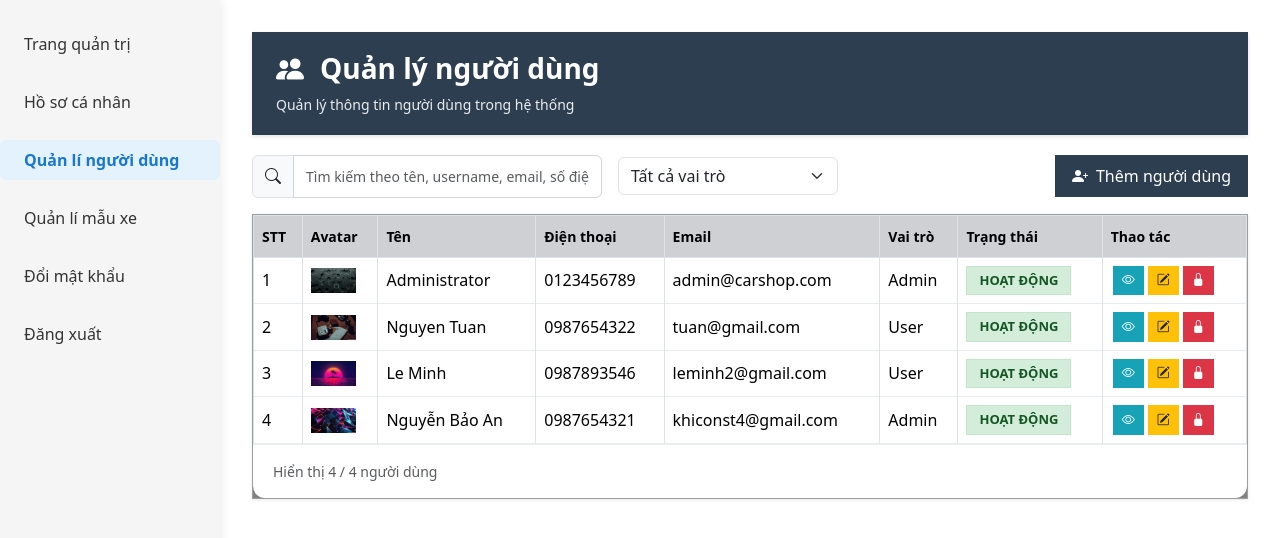
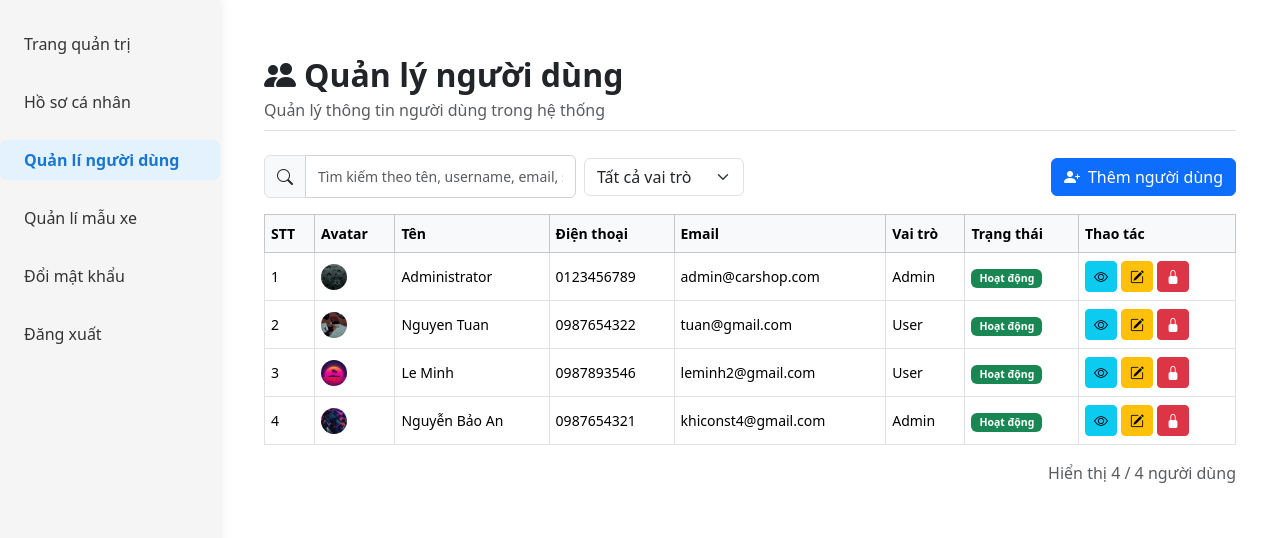
Before and after one commit to 4nlista/showroom_cars, a React (Create React App) app: page /admin/quan-ly-nguoi-dung in a window 1280 px wide. Shown: the top 538 px of the page. Built offline with nearby package versions, Linux system fonts and the light colour scheme; data requests are answered from the project's data file.

Commit message:
chỉnh giao diện

```diff
--- a/src/pages/admin/ManageUser.css
+++ /dev/null
@@ -1,307 +0,0 @@
-CSS cho trang Quản lý người dùng
-
-.manage-user-container {
-    background-color: #f8f9fa;
-    min-height: 100vh;
-    padding: 24px;
-}
-
-.page-header {
-    background: #2c3e50;
-    color: white;
-    padding: 20px 24px;
-    border-radius: 0;
-    margin-bottom: 20px;
-    box-shadow: 0 2px 4px rgba(0, 0, 0, 0.1);
-}
-
-.page-header h2 {
-    margin: 0;
-    font-weight: 700;
-    font-size: 28px;
-}
-
-.page-header p {
-    margin: 8px 0 0 0;
-    opacity: 0.9;
-    font-size: 14px;
-}
-
-.filter-section {
-    background: white;
-    padding: 16px;
-    border-radius: 0;
-    margin-bottom: 16px;
-    box-shadow: 0 1px 3px rgba(0, 0, 0, 0.1);
-}
-
-.filter-section-wrapper {
-    display: flex;
-    justify-content: space-between;
-    align-items: center;
-    gap: 16px;
-    margin-bottom: 16px;
-}
-
-.filter-section {
-    background: white;
-    padding: 16px;
-    border-radius: 0;
-    box-shadow: 0 1px 3px rgba(0, 0, 0, 0.1);
-    flex: 1;
-    max-width: 400px;
-}
-
-.role-filter-section {
-    background: white;
-    padding: 16px;
-    border-radius: 0;
-    box-shadow: 0 1px 3px rgba(0, 0, 0, 0.1);
-}
-
-.role-filter-select {
-    border-radius: 0;
-    padding: 8px 12px;
-    border: 1px solid #ced4da;
-    min-width: 180px;
-}
-
-.role-filter-select:focus {
-    border-color: #2c3e50;
-    box-shadow: 0 0 0 0.2rem rgba(44, 62, 80, 0.15);
-}
-
-
-
-
-.filter-section .form-control {
-    border-radius: 0;
-    padding: 8px 12px;
-    border: 1px solid #ced4da;
-}
-
-.filter-section .form-control:focus {
-    border-color: #2c3e50;
-    box-shadow: 0 0 0 0.2rem rgba(44, 62, 80, 0.15);
-}
-
-.user-table-container {
-    background: rgb(131, 128, 128);
-    border-radius: 0;
-    box-shadow: 0 1px 3px rgba(0, 0, 0, 0.1);
-    overflow: hidden;
-    border: 1px solid #999e9e;
-}
-
-.user-table {
-    margin: 0;
-}
-
-.user-table thead {
-    background: #313234;
-}
-
-.user-table thead th {
-    background: #ced0d4;
-    vertical-align: middle;
-    padding: 10px 8px;
-    font-size: 14px;
-}
-
-.user-table tbody tr {
-    border-bottom: 1px solid #e9ecef;
-    transition: background-color 0.2s ease;
-}
-
-.user-table tbody tr:hover {
-    background-color: #f8f9fa;
-}
-
-.user-table tbody td {
-    padding: 8px;
-    vertical-align: middle;
-}
-
-.user-avatar {
-    width: 45px;
-    height: 25px;
-    object-fit: cover;
-    transition: transform 0.3s ease;
-}
-
-.user-avatar:hover {
-    transform: scale(1.1);
-}
-
-.action-btn {
-    border-radius: 0;
-    padding: 4px 8px;
-    font-size: 13px;
-    margin: 0 2px;
-    transition: all 0.2s ease;
-}
-
-.action-btn:hover {
-    opacity: 0.8;
-}
-
-.btn-view {
-    background-color: #17a2b8;
-    border-color: #17a2b8;
-    color: white;
-}
-
-.btn-view:hover {
-    background-color: #138496;
-    border-color: #117a8b;
-    box-shadow: 0 4px 8px rgba(23, 162, 184, 0.3);
-}
-
-.btn-edit {
-    background-color: #ffc107;
-    border-color: #ffc107;
-    color: #212529;
-}
-
-.btn-edit:hover {
-    background-color: #e0a800;
-    border-color: #d39e00;
-    box-shadow: 0 4px 8px rgba(255, 193, 7, 0.3);
-}
-
-.btn-delete {
-    background-color: #dc3545;
-    border-color: #dc3545;
-    color: white;
-}
-
-.btn-delete:hover {
-    background-color: #c82333;
-    border-color: #bd2130;
-    box-shadow: 0 4px 8px rgba(220, 53, 69, 0.3);
-}
-
-.btn-lock {
-    background-color: #dc3545;
-    border-color: #dc3545;
-    color: white;
-}
-
-.btn-lock:hover {
-    background-color: #c82333;
-    border-color: #bd2130;
-    box-shadow: 0 4px 8px rgba(220, 53, 69, 0.3);
-}
-
-.btn-unlock {
-    background-color: #28a745;
-    border-color: #28a745;
-    color: white;
-}
-
-.btn-unlock:hover {
-    background-color: #218838;
-    border-color: #1e7e34;
-    box-shadow: 0 4px 8px rgba(40, 167, 69, 0.3);
-}
-
-.status-badge {
-    display: inline-block;
-    padding: 4px 12px;
-    border-radius: 0;
-    font-size: 13px;
-    font-weight: 600;
-    text-transform: uppercase;
-}
-
-.status-active {
-    background-color: #d4edda;
-    color: #155724;
-    border: 1px solid #c3e6cb;
-}
-
-.status-inactive {
-    background-color: #f8d7da;
-    color: #721c24;
-    border: 1px solid #f5c6cb;
-}
-
-.loading-container {
-    display: flex;
-    justify-content: center;
-    align-items: center;
-    min-height: 400px;
-}
-
-.no-data-container {
-    text-align: center;
-    padding: 60px 20px;
-    color: #6c757d;
-}
-
-.no-data-container i {
-    font-size: 64px;
-    margin-bottom: 16px;
-    opacity: 0.5;
-}
-
-.no-data-container h5 {
-    margin-top: 16px;
-    color: #495057;
-}
-
-.pagination-info {
-    background: white;
-    padding: 16px 20px;
-    border-radius: 0 0 12px 12px;
-    border-top: 1px solid #e9ecef;
-    display: flex;
-    justify-content: space-between;
-    align-items: center;
-}
-
-.pagination-info .text-muted {
-    font-size: 14px;
-}
-
-.btn-create-user {
-    background-color: #2c3e50;
-    border-color: #2c3e50;
-    color: white;
-    border-radius: 0;
-    padding: 8px 16px;
-    white-space: nowrap;
-    font-weight: 500;
-    transition: all 0.2s ease;
-}
-
-.btn-create-user:hover {
-    background-color: #1a252f;
-    border-color: #1a252f;
-    box-shadow: 0 4px 8px rgba(44, 62, 80, 0.3);
-}
-
-@media (max-width: 768px) {
-    .page-header {
-        padding: 16px 20px;
-    }
-
-    .page-header h2 {
-        font-size: 22px;
-    }
-
-    .filter-section {
-        padding: 16px;
-    }
-
-    .user-table thead th,
-    .user-table tbody td {
-        padding: 12px 8px;
-        font-size: 13px;
-    }
-
-    .action-btn {
-        padding: 4px 8px;
-        margin: 2px;
-    }
-}
--- a/src/pages/admin/ManageUser.jsx
+++ b/src/pages/admin/ManageUser.jsx
@@ -6,7 +6,7 @@ import UserEditModal from './UserEditModal';
 import CreateUserModal from './CreateUserModal';
 import { fetchAllUsers } from '../../services/userApi';
 import { updateUser, deleteUser, filterUsers } from '../../services/userService';
-import './ManageUser.css';
+// Không dùng CSS custom, chỉ dùng Bootstrap thuần
 
 const ManageUser = () => {
     // State quản lý danh sách users
@@ -130,23 +130,21 @@ const ManageUser = () => {
 
     return (
         <AdminLayout>
-            <div className="manage-user-container">
-                {/* Header */}
-                <div className="page-header">
-                    <h2>
-                        <i className="bi bi-people-fill me-3"></i>
+            <div className="container py-4">
+                <div className="mb-4 border-bottom pb-2">
+                    <h2 className="fw-bold mb-1">
+                        <i className="bi bi-people-fill me-2"></i>
                         Quản lý người dùng
                     </h2>
-                    <p>Quản lý thông tin người dùng trong hệ thống</p>
+                    <div className="text-muted">Quản lý thông tin người dùng trong hệ thống</div>
                 </div>
 
-                {/* Hiển thị lỗi nếu có */}
                 {error && <Alert variant="danger" className="mb-3">{error}</Alert>}
 
-                {/* Filter Section: search + role filter + add user button trên cùng 1 hàng */}
                 <Form className="mb-3">
-                    <div className="d-flex gap-3 align-items-center flex-wrap">
-                        <InputGroup style={{ maxWidth: 350 }}>
+                    <div className="row g-2 align-items-center">
+                        <div className="col-auto" style={{ minWidth: 320 }}>
+                            <InputGroup>
                                 <InputGroup.Text>
                                     <i className="bi bi-search"></i>
                                 </InputGroup.Text>
@@ -165,89 +163,88 @@ const ManageUser = () => {
                                     </Button>
                                 )}
                             </InputGroup>
+                        </div>
+                        <div className="col-auto">
                             <Form.Select
                                 value={roleFilter}
                                 onChange={handleRoleFilterChange}
-                            style={{ minWidth: 180, maxWidth: 220 }}
+                                style={{ minWidth: 160 }}
                             >
                                 <option value="all">Tất cả vai trò</option>
                                 <option value="1">Admin</option>
                                 <option value="2">User</option>
                             </Form.Select>
+                        </div>
+                        <div className="col ms-auto text-end">
                             <Button
                                 variant="primary"
                                 onClick={handleCreateUser}
-                            className="btn-create-user ms-auto"
                             >
                                 <i className="bi bi-person-plus-fill me-2"></i>
                                 Thêm người dùng
                             </Button>
                         </div>
+                    </div>
                 </Form>
 
-                {/* Hiển thị loading spinner */}
                 {loading ? (
-                    <div className="loading-container">
+                    <div className="d-flex justify-content-center align-items-center" style={{ minHeight: 300 }}>
                         <Spinner animation="border" role="status" variant="primary">
                             <span className="visually-hidden">Đang tải...</span>
                         </Spinner>
                     </div>
                 ) : (
-                    <div className="user-table-container">
-                        <Table className="user-table" bordered hover>
-                            <thead>
+                    <div className="table-responsive">
+                        <Table bordered hover style={{ fontSize: 14 }}>
+                            <thead className="table-light">
                                 <tr>
-                                    <th>STT</th>
-                                    <th>Avatar</th>
-                                    <th>Tên</th>
-                                    <th>Điện thoại</th>
-                                    <th>Email</th>
-                                    <th>Vai trò</th>
-                                    <th>Trạng thái</th>
-                                    <th>Thao tác</th>
+                                    <th style={{ textAlign: 'left', verticalAlign: 'middle', padding: '8px 6px', height: 26 }}>STT</th>
+                                    <th style={{ textAlign: 'left', verticalAlign: 'middle', padding: '8px 6px', height: 26 }}>Avatar</th>
+                                    <th style={{ textAlign: 'left', verticalAlign: 'middle', padding: '8px 6px', height: 26 }}>Tên</th>
+                                    <th style={{ textAlign: 'left', verticalAlign: 'middle', padding: '8px 6px', height: 26 }}>Điện thoại</th>
+                                    <th style={{ textAlign: 'left', verticalAlign: 'middle', padding: '8px 6px', height: 26 }}>Email</th>
+                                    <th style={{ textAlign: 'left', verticalAlign: 'middle', padding: '8px 6px', height: 26 }}>Vai trò</th>
+                                    <th style={{ textAlign: 'left', verticalAlign: 'middle', padding: '8px 6px', height: 26 }}>Trạng thái</th>
+                                    <th style={{ textAlign: 'left', verticalAlign: 'middle', padding: '8px 6px', height: 26 }}>Thao tác</th>
                                 </tr>
                             </thead>
                             <tbody>
                                 {filteredUsers.length === 0 ? (
                                     <tr>
-                                        <td colSpan="8">
-                                            <div className="no-data-container">
-                                                <i className="bi bi-inbox"></i>
-                                                <h5>Không tìm thấy dữ liệu</h5>
+                                        <td colSpan="8" style={{ padding: '18px 6px', textAlign: 'left', verticalAlign: 'middle', color: '#888' }}>
+                                            <div>
+                                                <i className="bi bi-inbox" style={{ fontSize: 28, opacity: 0.5 }}></i>
+                                                <span className="ms-2 fw-bold">Không tìm thấy dữ liệu</span>
                                                 {searchTerm && (
-                                                    <p className="text-muted">
-                                                        Không có kết quả nào cho từ khóa "{searchTerm}"
-                                                    </p>
+                                                    <span className="ms-2 small">Không có kết quả nào cho từ khóa "{searchTerm}"</span>
                                                 )}
                                             </div>
                                         </td>
                                     </tr>
                                 ) : (
                                     filteredUsers.map((user, index) => (
-                                        <tr key={user.id}>
-                                            <td>{index + 1}</td>
-                                            <td>
+                                        <tr key={user.id} style={{ height: 26 }}>
+                                            <td style={{ textAlign: 'left', verticalAlign: 'middle', padding: '8px 6px' }}>{index + 1}</td>
+                                            <td style={{ textAlign: 'left', verticalAlign: 'middle', padding: '8px 6px' }}>
                                                 <Image
                                                     src={user.avatar || 'https://via.placeholder.com/50'}
                                                     alt={user.full_name}
-                                                    className="user-avatar"
+                                                    roundedCircle
+                                                    style={{ width: 26, height: 26, objectFit: 'cover' }}
                                                 />
                                             </td>
-                                            <td className="text-start">
-                                                {user.full_name}
+                                            <td style={{ textAlign: 'left', verticalAlign: 'middle', padding: '8px 6px' }}>{user.full_name}</td>
+                                            <td style={{ textAlign: 'left', verticalAlign: 'middle', padding: '8px 6px' }}>{user.phone}</td>
+                                            <td style={{ textAlign: 'left', verticalAlign: 'middle', padding: '8px 6px' }}>{user.email}</td>
+                                            <td style={{ textAlign: 'left', verticalAlign: 'middle', padding: '8px 6px' }}>{getRoleName(user.role_id)}</td>
+                                            <td style={{ textAlign: 'left', verticalAlign: 'middle', padding: '8px 6px' }}>
+                                                <span className={`badge px-2 py-1 fw-semibold ${user.status === 'active' ? 'bg-success' : 'bg-danger'}`}>{user.status === 'active' ? 'Hoạt động' : 'Bị khóa'}</span>
                                             </td>
-                                            <td>{user.phone}</td>
-                                            <td className="text-start">{user.email}</td>
-                                            <td className="text-start">{getRoleName(user.role_id)}</td>
-                                            <td>
-                                                <span className={`status-badge ${user.status === 'active' ? 'status-active' : 'status-inactive'}`}>
-                                                    {user.status === 'active' ? 'Hoạt động' : 'Bị khóa'}
-                                                </span>
-                                            </td>
-                                            <td>
+                                            <td style={{ textAlign: 'left', verticalAlign: 'middle', padding: '8px 6px' }}>
                                                 <Button
                                                     size="sm"
-                                                    className="action-btn btn-view"
+                                                    variant="info"
+                                                    className="me-1"
                                                     onClick={() => handleViewDetail(user)}
                                                     title="Xem chi tiết"
                                                 >
@@ -255,7 +252,8 @@ const ManageUser = () => {
                                                 </Button>
                                                 <Button
                                                     size="sm"
-                                                    className="action-btn btn-edit"
+                                                    variant="warning"
+                                                    className="me-1"
                                                     onClick={() => handleEdit(user)}
                                                     title="Chỉnh sửa"
                                                 >
@@ -263,7 +261,7 @@ const ManageUser = () => {
                                                 </Button>
                                                 <Button
                                                     size="sm"
-                                                    className={`action-btn ${user.status === 'active' ? 'btn-lock' : 'btn-unlock'}`}
+                                                    variant={user.status === 'active' ? 'danger' : 'success'}
                                                     onClick={() => handleToggleStatus(user)}
                                                     title={user.status === 'active' ? 'Khóa tài khoản' : 'Mở khóa tài khoản'}
                                                 >
@@ -276,7 +274,7 @@ const ManageUser = () => {
                             </tbody>
                         </Table>
                         {filteredUsers.length > 0 && (
-                            <div className="pagination-info">
+                            <div className="d-flex justify-content-end mt-2">
                                 <span className="text-muted">
                                     Hiển thị {filteredUsers.length} / {users.length} người dùng
                                 </span>
@@ -285,22 +283,17 @@ const ManageUser = () => {
                     </div>
                 )}
 
-                {/* Modal xem chi tiết */}
                 <UserDetailModal
                     show={showDetailModal}
                     onHide={() => setShowDetailModal(false)}
                     user={selectedUser}
                 />
-
-                {/* Modal chỉnh sửa */}
                 <UserEditModal
                     show={showEditModal}
                     onHide={() => setShowEditModal(false)}
                     user={selectedUser}
                     onUpdate={handleUpdate}
                 />
-
-                {/* Modal tạo người dùng mới */}
                 <CreateUserModal
                     show={showCreateModal}
                     onHide={() => setShowCreateModal(false)}
```
Lines whose indentation alone changed are shown as unchanged.
